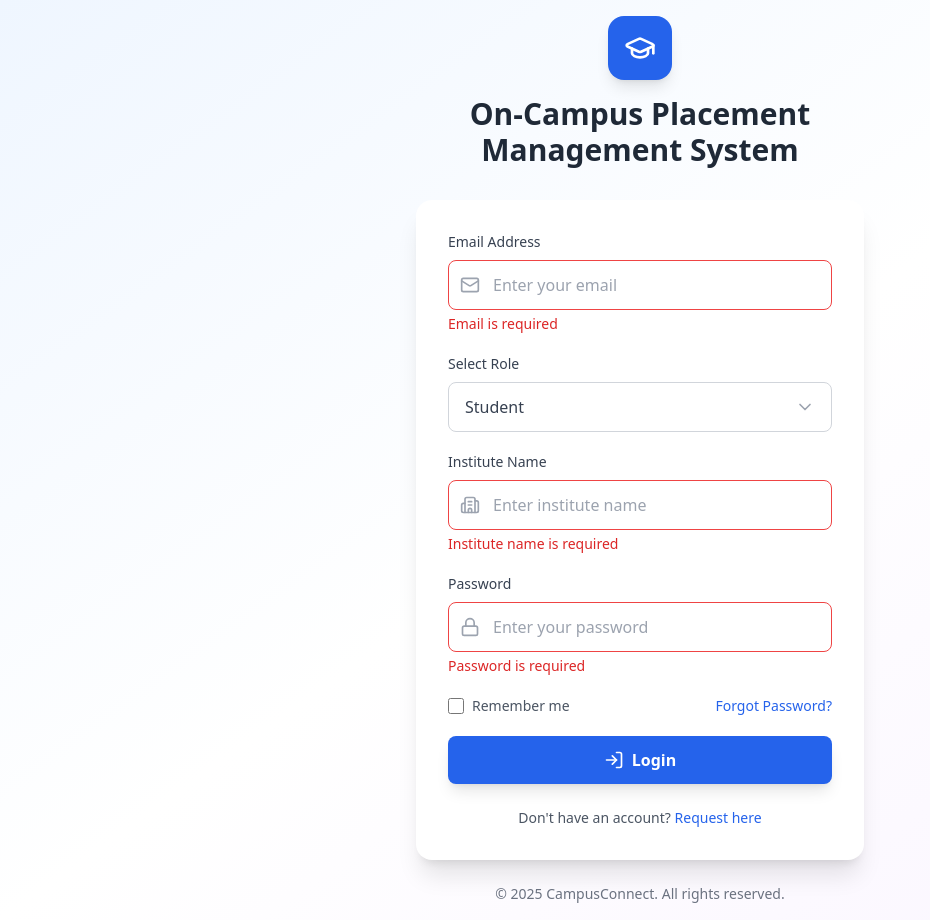
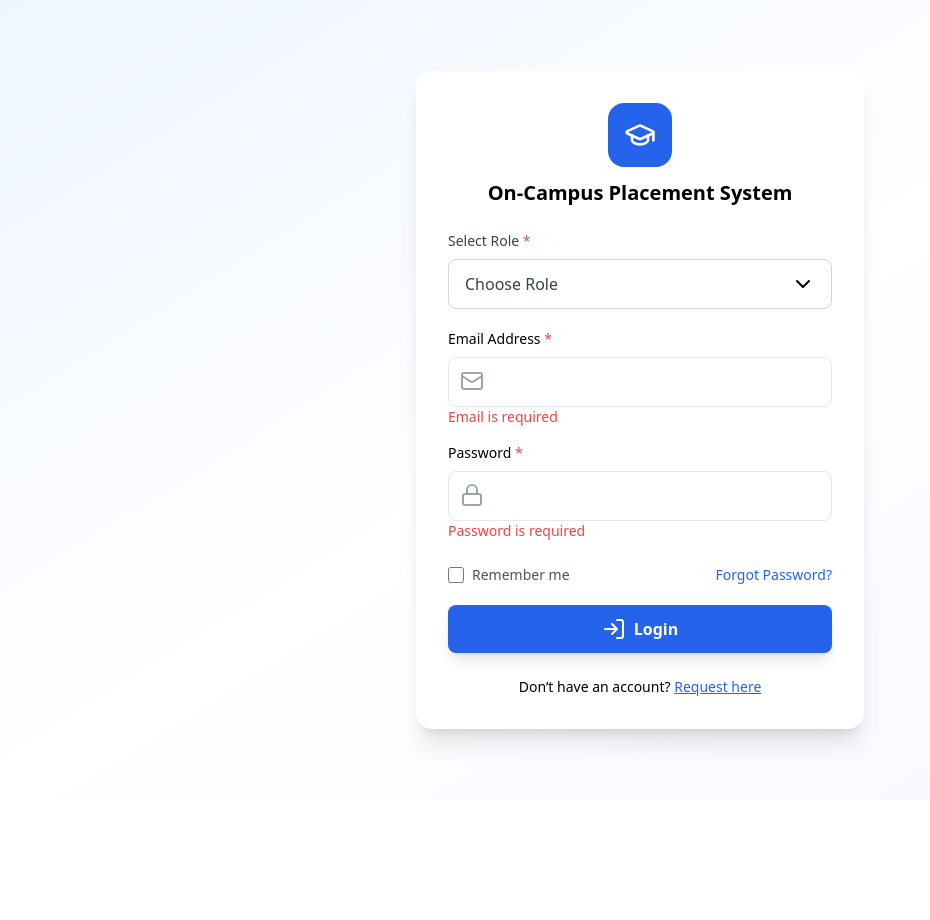
Before and after one commit to Champhimu/campusconnect-client, a React (Create React App) app: page / in a window 1280 px wide. Both pictures are taken after a click on the button "Login". Shown: the whole page, without its empty margins (0-930 px from the left). After the commit the page ends 800 px from the top, so only its background shows below. Built offline with nearby package versions, Linux system fonts and the light colour scheme.

Commit message:
fix(login): prioritize role selection, enforce mandatory fields, remove institute/company input

```diff
--- a/src/pages/auth/Login.jsx
+++ b/src/pages/auth/Login.jsx
@@ -1,13 +1,13 @@
 import React, { useState } from 'react';
-import { GraduationCap, Building2, Mail, Lock, LogIn, ChevronDown } from 'lucide-react';
+import { GraduationCap, Mail, Lock, LogIn, ChevronDown } from 'lucide-react';
 import { useNavigate } from 'react-router-dom';
 
 const LoginPage = () => {
   const navigate = useNavigate();
+
   const [formData, setFormData] = useState({
+    role: '',
     email: '',
-    role: 'student',
-    instituteName: '',
     password: ''
   });
 
@@ -24,26 +24,18 @@ const LoginPage = () => {
 
   const handleInputChange = (e) => {
     const { name, value } = e.target;
-    setFormData(prev => ({
-      ...prev,
-      [name]: value
-    }));
+    setFormData(prev => ({ ...prev, [name]: value }));
     if (errors[name]) {
-      setErrors(prev => ({
-        ...prev,
-        [name]: ''
-      }));
+      setErrors(prev => ({ ...prev, [name]: '' }));
     }
   };
 
   const handleRoleSelect = (roleValue) => {
-    setFormData({
-      email: '',
-      role: roleValue,
-      instituteName: '',
-      password: ''
-    });
-    setErrors({});
+    setFormData(prev => ({
+      ...prev,
+      role: roleValue
+    }));
+    setErrors(prev => ({ ...prev, role: '' }));
     setShowRoleDropdown(false);
   };
 
@@ -55,14 +47,14 @@ const LoginPage = () => {
   const validateForm = () => {
     const newErrors = {};
 
+    if (!formData.role) {
+      newErrors.role = 'Role is required';
+    }
+
     if (!formData.email.trim()) {
       newErrors.email = 'Email is required';
     } else if (!validateEmail(formData.email)) {
-      newErrors.email = 'Please enter a valid email address';
-    }
-
-    if (!formData.instituteName.trim()) {
-      newErrors.instituteName = isCompany ? 'Company name is required' : 'Institute name is required';
+      newErrors.email = 'Invalid email address';
     }
 
     if (!formData.password.trim()) {
@@ -75,89 +67,63 @@ const LoginPage = () => {
     return Object.keys(newErrors).length === 0;
   };
 
-  const handleSubmit = async () => {
-    if (!validateForm()) {
-      return;
-    }
+  const handleSubmit = () => {
+    if (!validateForm()) return;
 
     setIsLoading(true);
-
     setTimeout(() => {
       setIsLoading(false);
       console.log('Login Data:', formData);
-      alert(`Login Successful!\n\nRole: ${formData.role}\nEmail: ${formData.email}`);
-
-      // Reset form after successful login
-      setFormData({
-        email: '',
-        role: 'student',
-        instituteName: '',
-        password: ''
-      });
-      setErrors({});
+      alert(`Login Successful\nRole: ${formData.role}`);
     }, 1500);
   };
 
-  const isCompany = formData.role === 'company';
   const selectedRole = roles.find(r => r.value === formData.role);
 
   return (
-    <div className="min-h-screen bg-gradient-to-br from-blue-50 via-white to-purple-50 flex items-center justify-center p-4">
-      <div className="w-full max-w-md">
-        <div className="text-center mb-8">
-          <div className="inline-flex items-center justify-center w-16 h-16 bg-blue-600 rounded-2xl mb-4 shadow-lg">
+    <div className="min-h-screen flex items-center justify-center bg-gradient-to-br from-blue-50 via-white to-purple-50 p-4">
+      <div className="w-full max-w-md bg-white rounded-2xl shadow-xl p-8">
+
+        <div className="text-center mb-6">
+          <div className="inline-flex w-16 h-16 bg-blue-600 rounded-2xl items-center justify-center mb-3">
             <GraduationCap className="w-8 h-8 text-white" />
           </div>
-          <h1 className="text-3xl font-bold text-gray-800 mb-2">On-Campus Placement Management System</h1>
+          <h1 className="text-xl font-bold">On-Campus Placement System</h1>
         </div>
 
-        <div className="bg-white rounded-2xl shadow-xl p-8">
-          <div className="space-y-5">
-            <div>
-              <label className="block text-sm font-medium text-gray-700 mb-2">
-                {isCompany ? 'Work Email Address' : 'Email Address'}
+        {/* Role */}
+        <div className="mb-5 relative">
+          <label className="block mb-2 text-sm font-medium text-gray-700">
+            Select Role <span className="text-red-500">*</span>
           </label>
-              <div className="relative">
-                <Mail className="absolute left-3 top-1/2 transform -translate-y-1/2 w-5 h-5 text-gray-400" />
-                <input
-                  type="email"
-                  name="email"
-                  value={formData.email}
-                  onChange={handleInputChange}
-                  placeholder={isCompany ? 'Enter your work email' : 'Enter your email'}
-                  className={`w-full pl-11 pr-4 py-3 border rounded-lg focus:ring-2 focus:ring-blue-500 focus:border-transparent outline-none transition ${
-                    errors.email ? 'border-red-500' : 'border-gray-300'
+
+          <button
+            type="button"
+            onClick={() => setShowRoleDropdown(prev => !prev)}
+            className="w-full px-4 py-3 border border-gray-300 rounded-lg flex items-center justify-between bg-white focus:ring-2 focus:ring-blue-500"
+          >
+            <span className="text-gray-700">
+              {selectedRole ? selectedRole.label : 'Choose Role'}
+            </span>
+            <ChevronDown
+              className={`transition-transform duration-200 ${
+                showRoleDropdown ? 'rotate-180' : ''
               }`}
             />
-              </div>
-              {errors.email && (
-                <p className="mt-1 text-sm text-red-600">{errors.email}</p>
-              )}
-            </div>
-
-            <div>
-              <label className="block text-sm font-medium text-gray-700 mb-2">
-                Select Role
-              </label>
-              <div className="relative">
-                <button
-                  type="button"
-                  onClick={() => setShowRoleDropdown(!showRoleDropdown)}
-                  className="w-full px-4 py-3 border border-gray-300 rounded-lg focus:ring-2 focus:ring-blue-500 focus:border-transparent outline-none transition flex items-center justify-between bg-white hover:border-gray-400"
-                >
-                  <span className="text-gray-700">{selectedRole.label}</span>
-                  <ChevronDown className={`w-5 h-5 text-gray-400 transition-transform ${showRoleDropdown ? 'rotate-180' : ''}`} />
           </button>
 
+          {/* Dropdown */}
           {showRoleDropdown && (
-                  <div className="absolute z-10 w-full mt-2 bg-white border border-gray-300 rounded-lg shadow-lg">
+            <div className="absolute z-20 mt-2 w-full bg-white border border-gray-300 rounded-lg shadow-lg">
               {roles.map((role) => (
                 <button
                   key={role.value}
                   type="button"
                   onClick={() => handleRoleSelect(role.value)}
-                        className={`w-full px-4 py-3 text-left hover:bg-blue-50 transition first:rounded-t-lg last:rounded-b-lg ${
-                          formData.role === role.value ? 'bg-blue-50 text-blue-700 font-medium' : 'text-gray-700'
+                  className={`w-full px-4 py-3 text-left hover:bg-blue-50 transition ${
+                    formData.role === role.value
+                      ? 'bg-blue-50 text-blue-700 font-medium'
+                      : 'text-gray-700'
                   }`}
                 >
                   {role.label}
@@ -166,97 +132,79 @@ const LoginPage = () => {
             </div>
           )}
         </div>
+
+        {/* Email */}
+        <label className="block mb-2 text-sm font-medium">
+          Email Address <span className="text-red-500">*</span>
+        </label>
+        <div className="relative mb-4">
+          <Mail className="absolute left-3 top-3 text-gray-400" />
+          <input
+            type="email"
+            name="email"
+            required
+            value={formData.email}
+            onChange={handleInputChange}
+            className="w-full pl-10 py-3 border rounded-lg"
+          />
+          {errors.email && <p className="text-red-500 text-sm">{errors.email}</p>}
         </div>
 
-            <div>
-              <label className="block text-sm font-medium text-gray-700 mb-2">
-                {isCompany ? 'Company Name' : 'Institute Name'}
+        {/* Password */}
+        <label className="block mb-2 text-sm font-medium">
+          Password <span className="text-red-500">*</span>
         </label>
-              <div className="relative">
-                <Building2 className="absolute left-3 top-1/2 transform -translate-y-1/2 w-5 h-5 text-gray-400" />
-                <input
-                  type="text"
-                  name="instituteName"
-                  value={formData.instituteName}
-                  onChange={handleInputChange}
-                  placeholder={isCompany ? 'Enter company name' : 'Enter institute name'}
-                  className={`w-full pl-11 pr-4 py-3 border rounded-lg focus:ring-2 focus:ring-blue-500 focus:border-transparent outline-none transition ${
-                    errors.instituteName ? 'border-red-500' : 'border-gray-300'
-                  }`}
-                />
-              </div>
-              {errors.instituteName && (
-                <p className="mt-1 text-sm text-red-600">{errors.instituteName}</p>
-              )}
-            </div>
-
-            <div>
-              <label className="block text-sm font-medium text-gray-700 mb-2">
-                Password
-              </label>
-              <div className="relative">
-                <Lock className="absolute left-3 top-1/2 transform -translate-y-1/2 w-5 h-5 text-gray-400" />
+        <div className="relative mb-6">
+          <Lock className="absolute left-3 top-3 text-gray-400" />
           <input
             type="password"
             name="password"
+            required
             value={formData.password}
             onChange={handleInputChange}
-                  placeholder="Enter your password"
-                  className={`w-full pl-11 pr-4 py-3 border rounded-lg focus:ring-2 focus:ring-blue-500 focus:border-transparent outline-none transition ${
-                    errors.password ? 'border-red-500' : 'border-gray-300'
-                  }`}
+            className="w-full pl-10 py-3 border rounded-lg"
           />
-              </div>
-              {errors.password && (
-                <p className="mt-1 text-sm text-red-600">{errors.password}</p>
-              )}
+          {errors.password && <p className="text-red-500 text-sm">{errors.password}</p>}
         </div>
 
-            <div className="flex items-center justify-between text-sm">
-              <label className="flex items-center">
-                <input type="checkbox" className="w-4 h-4 text-blue-600 border-gray-300 rounded focus:ring-blue-500" />
-                <span className="ml-2 text-gray-600">Remember me</span>
+        {/* Remember & Forgot Password */}
+          <div className="flex items-center justify-between text-sm mt-2">
+            <label className="flex items-center gap-2 cursor-pointer">
+              <input
+                type="checkbox"
+                className="w-4 h-4 text-blue-600 border-gray-300 rounded focus:ring-blue-500"
+              />
+              <span className="text-gray-600">Remember me</span>
             </label>
-              <button className="text-blue-600 hover:underline">
+
+            <button
+              type="button"
+              onClick={() => navigate('/forgot-password')}
+              className="text-blue-600 hover:underline font-medium"
+            >
               Forgot Password?
             </button>
           </div>
 
+
       <button
   onClick={handleSubmit}
   disabled={isLoading}
-              className={`w-full bg-blue-600 text-white py-3 rounded-lg font-semibold transition flex items-center justify-center gap-2 shadow-lg ${
+  className={`w-full mt-5 bg-blue-600 text-white py-3 rounded-lg font-semibold transition flex items-center justify-center gap-2 shadow-lg ${
     isLoading
       ? 'opacity-70 cursor-not-allowed'
       : 'hover:bg-blue-700 hover:shadow-xl active:scale-95'
   }`}
 >
-              {isLoading ? (
-                <>
-                  <div className="w-5 h-5 border-2 border-white border-t-transparent rounded-full animate-spin"></div>
-                  <span>Logging in...</span>
-                </>
-              ) : (
-                <>
-                  <LogIn className="w-5 h-5" />
-                  <span>Login</span>
-                </>
-              )}
+
+          {isLoading ? 'Logging in...' : <><LogIn /> Login</>}
         </button>
-          </div>
 
-          <div className="mt-6 text-center">
-            <p className="text-sm text-gray-600">
-              Don't have an account?{' '}
-              <button className="text-blue-600 font-medium hover:underline" onClick={() => navigate('/requestTrial')}>
+        <p className="text-center text-sm mt-6">
+          Don’t have an account?{' '}
+          <button onClick={() => navigate('/requestTrial')} className="text-blue-600 underline">
             Request here
           </button>
-            </p>
-          </div>
-        </div>
-
-        <p className="text-center text-sm text-gray-500 mt-6">
-          © 2025 CampusConnect. All rights reserved.
         </p>
       </div>
     </div>
```
Lines whose indentation alone changed are shown as unchanged.
